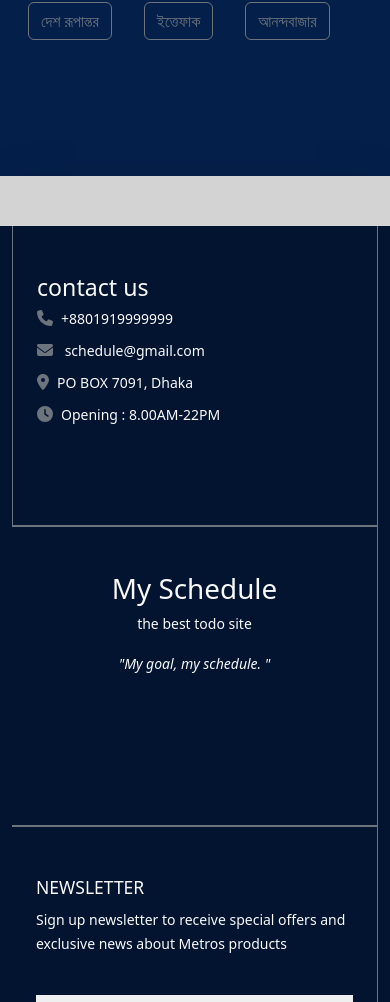
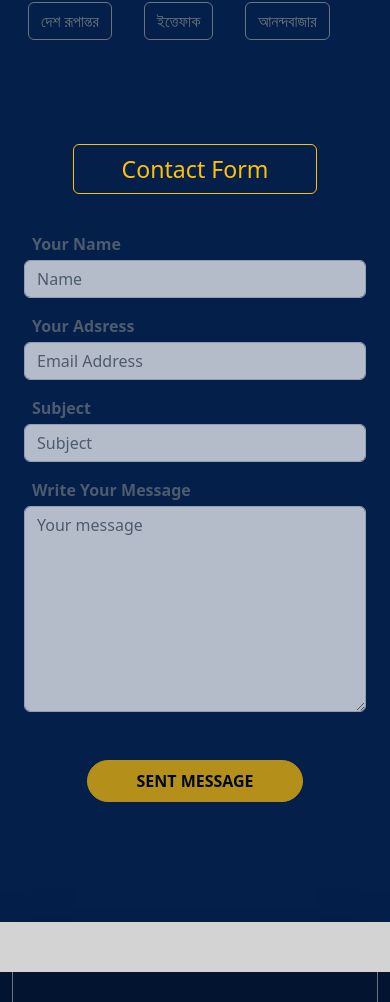
Before and after one commit to Mejbah-ul-haque/my-schedule-client, a React (Create React App) app: page / in a window 390 px wide. Shown: the part 4051-5053 px from the top of the page. Built offline with nearby package versions, Linux system fonts and the light colour scheme.

Commit message:
contact form added

```diff
--- a/package.json
+++ b/package.json
@@ -3,6 +3,7 @@
   "version": "0.1.0",
   "private": true,
   "dependencies": {
+    "@emailjs/browser": "^3.7.0",
     "@fortawesome/fontawesome-svg-core": "^6.2.0",
     "@fortawesome/free-solid-svg-icons": "^6.2.0",
     "@fortawesome/react-fontawesome": "^0.2.0",
@@ -19,6 +20,7 @@
     "react-dom": "^18.0.0",
     "react-router-dom": "^6.3.0",
     "react-scripts": "5.0.1",
+    "react-toastify": "^9.0.8",
     "web-vitals": "^2.1.4"
   },
   "scripts": {
--- a/src/App.js
+++ b/src/App.js
@@ -8,7 +8,9 @@ import Footer from './Components/Footer/Footer';
 import Home from './Pages/Home/Home/Home'
 import Todo from './Pages/Todo/Todo'
 import Calender from './Pages/Calendar/Calendar'
-
+import Contact from './Pages/Contact/Contact';
+import { ToastContainer } from 'react-toastify';
+import 'react-toastify/dist/ReactToastify.css';
 
 
 function App() {
@@ -19,11 +21,14 @@ function App() {
         <Routes>
           <Route path='/' element={<Home />} />
           <Route path='/todo' element={<Todo />} />
+          <Route path='/contact' element={<Contact />} />
           <Route path='calendar' element={<Calender></Calender>}></Route>
+
 
         </Routes>
       </div>
       <Footer></Footer>
+      <ToastContainer />
     </div>
   );
 }
--- a/src/Components/Header/Header.js
+++ b/src/Components/Header/Header.js
@@ -20,6 +20,9 @@ const Header = () => {
                         <li className="nav-item">
                             <Link className="nav-link" to="/calendar">Calender</Link>
                         </li>
+                        <li className="nav-item">
+                            <Link className="nav-link" to="/contact">Contact</Link>
+                        </li>
 
 
                     </ul>
--- /dev/null
+++ b/src/Pages/Contact/Contact.js
@@ -0,0 +1,47 @@
+import React from 'react';
+import emailjs from '@emailjs/browser';
+import { toast } from 'react-toastify';
+
+
+const Contact = () => {
+
+  const sendEmail = (e) => {
+
+    e.preventDefault();
+
+    emailjs.sendForm('service_x7w4x05', 'template_cf6efrc', e.target, 'py1vok5OC94ozveHw' )
+      .then((result) => {
+          console.log(result.text);
+          toast('Message sent successfully')
+      }, (error) => {
+          console.log(error.text);
+      });
+      e.target.reset();
+
+
+
+  }
+  return (
+    <div style={{ margin: '100px 0' }} className="container d-block mx-auto">
+      <h3 className="text-success text-center mt-5"><span className="border border-warning rounded text-warning px-5 py-2">Contact Form</span></h3>
+      <div style={{ opacity: '.7'}} className="row mt-5">
+        <div className="col-sm-12 col-lg-8 d-block mx-auto">
+        <form onSubmit={sendEmail}>
+                <lebel className="text-secondary fw-bold ms-2">Your Name</lebel>
+                <input type="text" className="form-control mb-3 mt-1" placeholder="Name" name="name" />
+
+              <lebel className="text-secondary fw-bold ms-2">Your Adsress</lebel>
+                <input type="email" className="form-control mb-3 mt-1" placeholder="Email Address" name="email" />
+              <lebel className="text-secondary fw-bold ms-2">Subject</lebel>
+                <input type="text" className="form-control mb-3 mt-1" placeholder="Subject" name="subject" />
+              <lebel className="text-secondary fw-bold ms-2">Write Your Message</lebel>
+                <textarea className="form-control mb-5 mt-1" id="" cols="30" rows="8" placeholder="Your message" name="message" />
+                <input type="submit" className="btn btn-warning rounded-pill d-block mx-auto px-5 py-2 fw-bold text-uppercase" value="Sent Message" />
+        </form>
+        </div>
+      </div>
+    </div>
+  );
+};
+
+export default Contact;
--- a/src/Pages/Home/Home/Home.js
+++ b/src/Pages/Home/Home/Home.js
@@ -3,6 +3,7 @@ import LeadItem from '../LeadItem/LeadItem';
 import Goals from '../Goals/Goals';
 import Paper from '../Paper/Paper';
 import Developer from '../Developer/Developer';
+import Contact from '../../Contact/Contact';
 
 const q = () => {
     return (
@@ -12,6 +13,7 @@ const q = () => {
             <Goals></Goals>
             <Developer></Developer>
             <Paper></Paper>
+            <Contact></Contact>
 
 
         </div>
```
Also changed, not shown: 1 other file (tests, documents, lock files or other folders).
